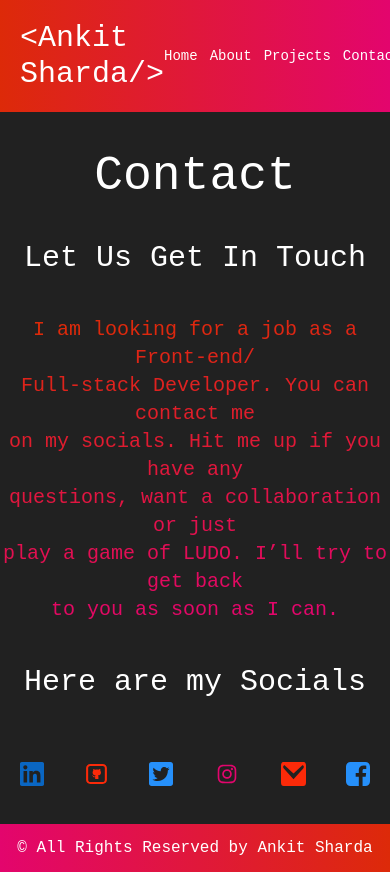
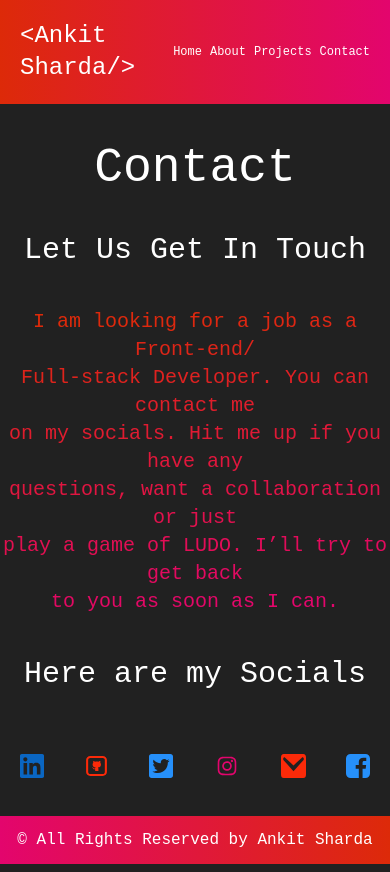
Before and after one commit to AnkitSHarda28/my_portfolio, a Next.js app: page /Contact in a window 390 px wide. Built offline with nearby package versions, Linux system fonts and the light colour scheme.

Commit message:
complete

```diff
--- a/Components/Navbar.js
+++ b/Components/Navbar.js
@@ -4,10 +4,10 @@ export default function Navbar() {
   return (
     <>
       <div className="flex justify-between items-center text-white p-5 bg-gradient-to-r from-left to-right">
-        <div className="lg:text-4xl sm:text-3xl xxs:text-3xl">
+        <div className="lg:text-4xl sm:text-3xl xxs:text-2xl">
           <Link href="/">&lt;Ankit Sharda/&gt;</Link>
         </div>
-        <div className="lg:space-x-10 sm:space-x-10 xxs:text-sm xxs:space-x-3 lg:text-3xl sm:text-3xl flex ">
+        <div className="lg:space-x-10 sm:space-x-10 xxs:text-xs xxs:space-x-2 lg:text-3xl sm:text-3xl flex ">
           <Link href="/">Home</Link>
           <Link href="/About">About</Link>
           <Link href="/Projects">Projects</Link>
```
